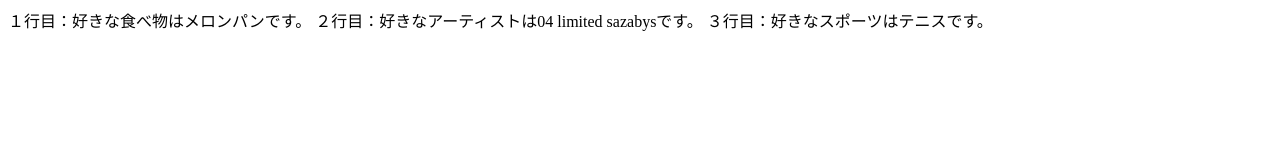
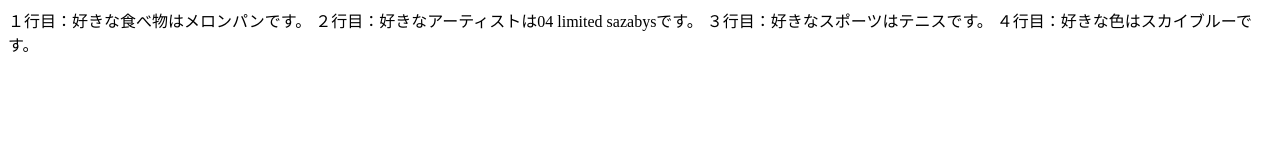
Before and after one commit to haruhune/command-practice, a plain HTML site: page index.html in a window 1280 px wide. Drawn offline with Linux system fonts and the light colour scheme.

Commit message:
好きな色を追加

```diff
--- a/index.html
+++ b/index.html
@@ -4,5 +4,6 @@
 		１行目：好きな食べ物はメロンパンです。
 		２行目：好きなアーティストは04 limited sazabysです。
 		３行目：好きなスポーツはテニスです。
+		４行目：好きな色はスカイブルーです。
 	</body>
 </html>
```
